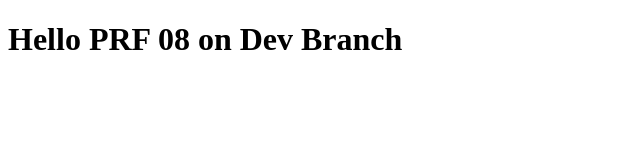
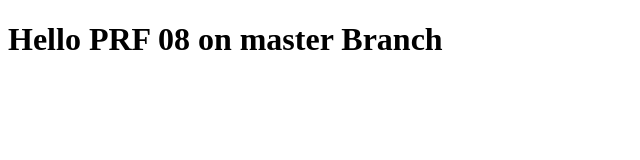
Before and after one commit to vivustore2022/TodoAsp, a plain HTML site: page index.html in a window 1280 px wide. Shown: the whole page, without its empty margins (0-640 px from the left). Drawn offline with Linux system fonts and the light colour scheme.

Commit message:
Change dev to master in hello

```diff
--- a/index.html
+++ b/index.html
@@ -7,6 +7,6 @@
     <title>Day 02 - NPL</title>
 </head>
 <body>
-    <h1>Hello PRF 08 on Dev Branch</h1>
+    <h1>Hello PRF 08 on master Branch</h1>
 </body>
 </html>
```
